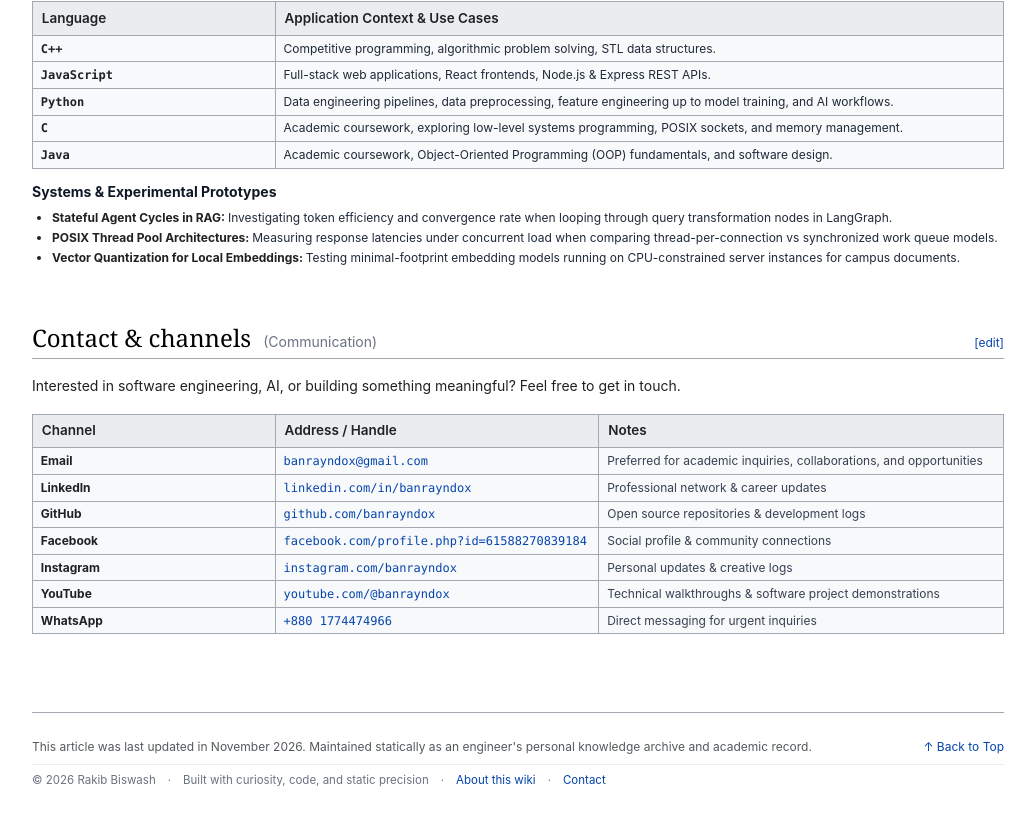
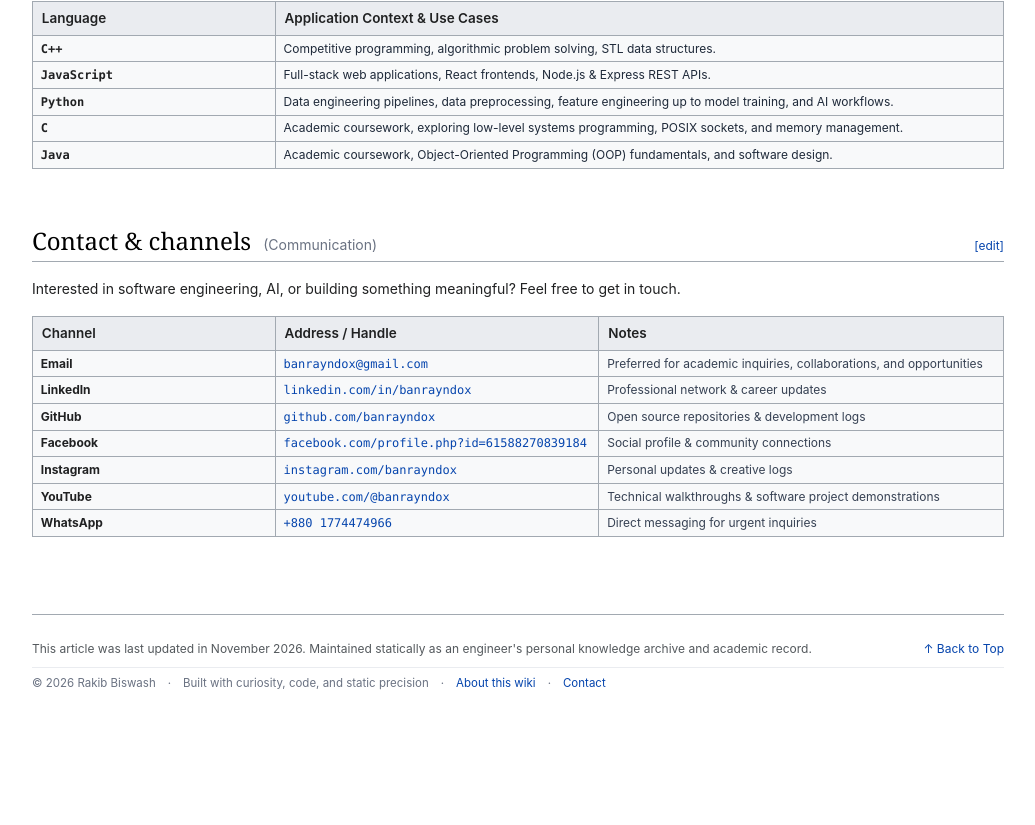
Before and after one commit to banrayndox/banrayndox.github.io, a React (Vite) app: page / in a window 1280 px wide. Shown: the part 4887-5712 px from the top of the page, without its empty margins (122-1157 px from the left). After the commit the page ends 5626 px from the top, so only its background shows below. Built offline with nearby package versions, Linux system fonts and the light colour scheme.

Commit message:
Remove Systems & Experimental Prototypes from Code section

```diff
--- a/src/components/CodeSection.jsx
+++ b/src/components/CodeSection.jsx
@@ -95,21 +95,6 @@ export default function CodeSection() {
           ))}
         </tbody>
       </table>
-
-      {/* Systems Experiments */}
-      <div>
-        <h3 className="text-sm font-bold text-gray-900 mb-2">
-          Systems & Experimental Prototypes
-        </h3>
-        <ul className="list-disc pl-5 space-y-1 text-xs text-[#202122]">
-          {codeData.experiments.map((exp, idx) => (
-            <li key={idx}>
-              <strong>{exp.title}: </strong>
-              <span className="text-gray-800">{exp.description}</span>
-            </li>
-          ))}
-        </ul>
-      </div>
     </section>
   );
 }
--- a/src/data/code.js
+++ b/src/data/code.js
@@ -55,20 +55,5 @@ export const codeData = {
       url: "https://github.com/banrayndox/competitive-programming",
       topics: ["algorithms", "codeforces", "data-structures", "cpp"]
     }
-  ],
-
-  experiments: [
-    {
-      title: "Stateful Agent Cycles in RAG",
-      description: "Investigating token efficiency and convergence rate when looping through query transformation nodes in LangGraph."
-    },
-    {
-      title: "POSIX Thread Pool Architectures",
-      description: "Measuring response latencies under concurrent load when comparing thread-per-connection vs synchronized work queue models."
-    },
-    {
-      title: "Vector Quantization for Local Embeddings",
-      description: "Testing minimal-footprint embedding models running on CPU-constrained server instances for campus documents."
-    }
   ]
 };
```
